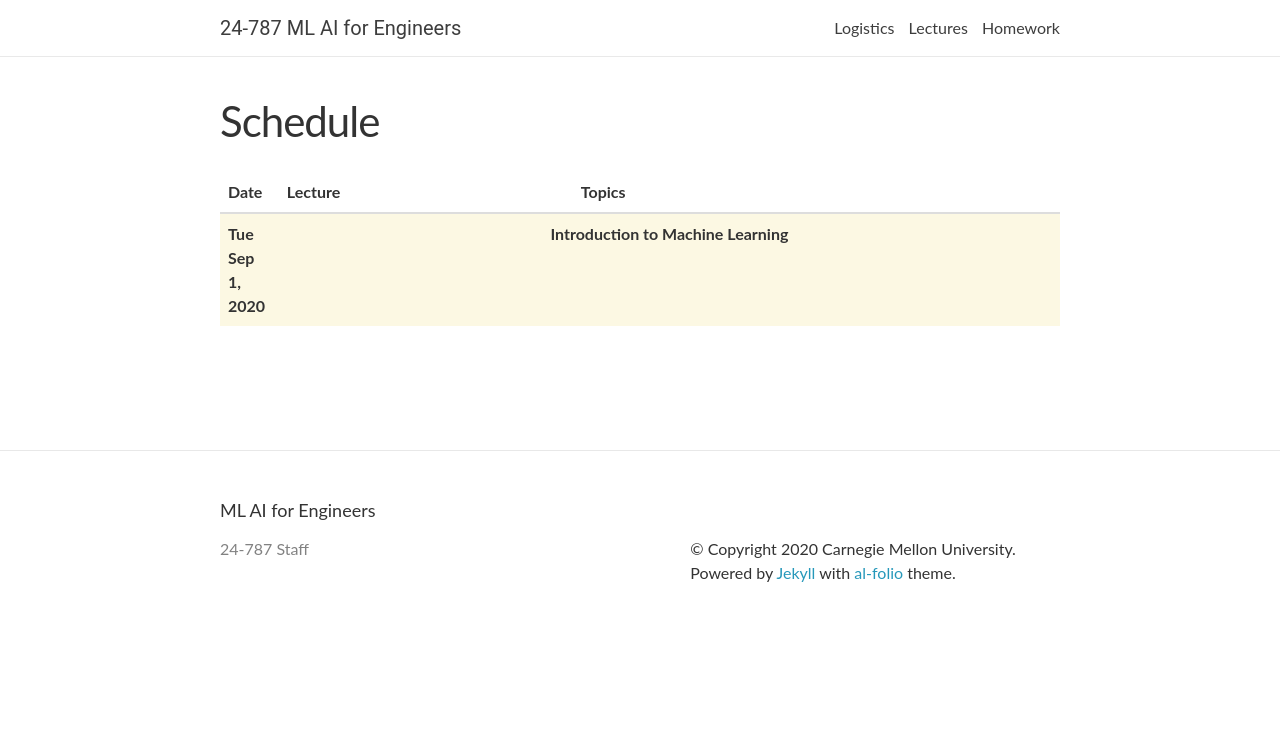
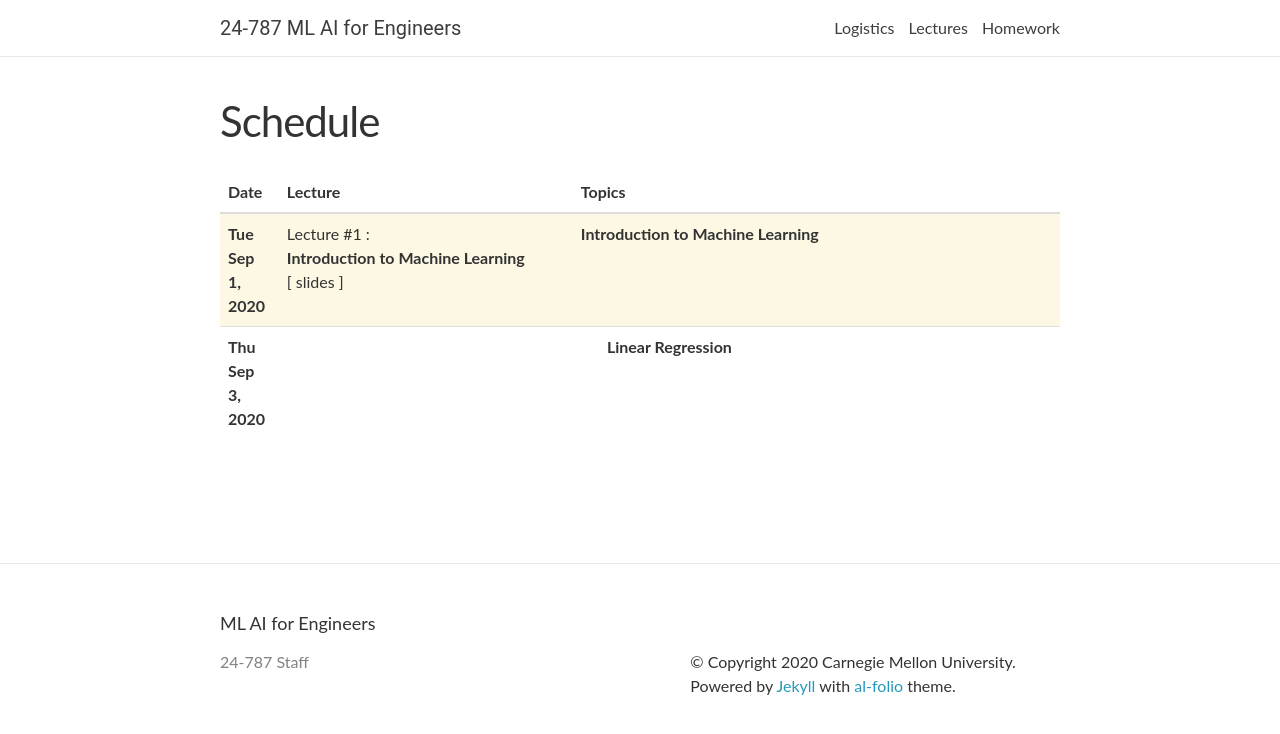
Before and after one commit to 24787ml/24787ml.github.io, a Jekyll site: the page built from _pages/lectures.md, in a window 1280 px wide. Shown: the top 734 px of the page. Built offline with Jekyll 4.4.1, drawn with Linux system fonts in a browser that asks for light colours; nearby versions of some CDN libraries; comment, search, counter and statistics services are not loaded.

Commit message:
Update lectures.yml

```diff
--- a/_data/lectures.yml
+++ b/_data/lectures.yml
@@ -1,8 +1,16 @@
-
 - date: Tue Sep 1, 2020
   lecturer:
   title: >
     <strong>Introduction to Machine Learning</strong>
   notes:
   readings:
-    Introduction to Machine Learning Motivation, Applications of ML in transport phenomena, fluid mechanics, chemical engineering, material science, robotics and health. Differences between supervised and unsupervised learning. Formulating an ML problem and Pre-requisites
+    Introduction to Machine Learning Motivation, Applications of ML in transport phenomena, fluid mechanics, chemical engineering, material science, robotics and health. Differences between supervised and unsupervised learning. Formulating an ML problem and Pre-requisites.
+
+
+- date: Thu Sep 3, 2020
+  lecturer:
+  title: >
+    <strong>Linear Regression</strong>
+  notes:
+  readings:
+    Introd
```
